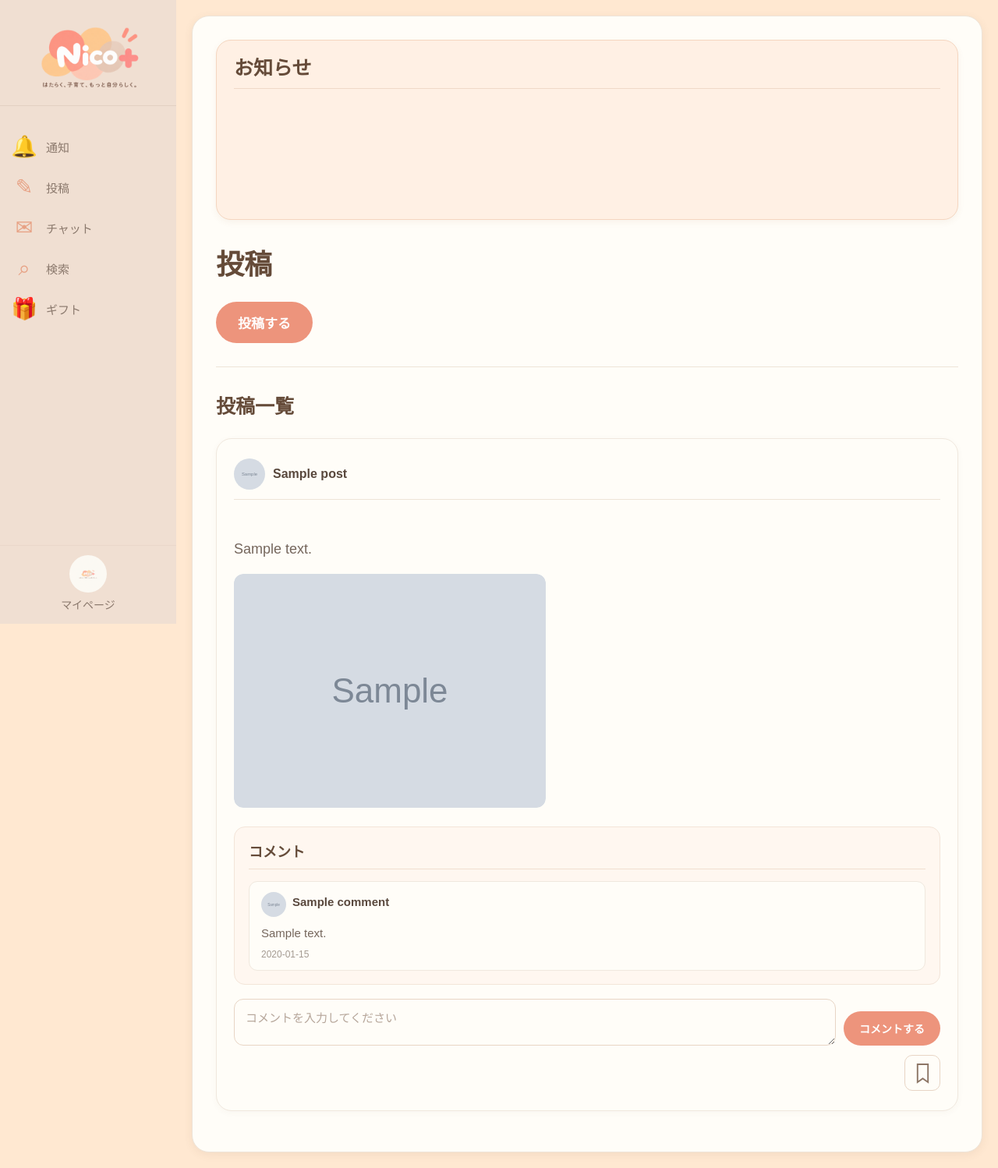
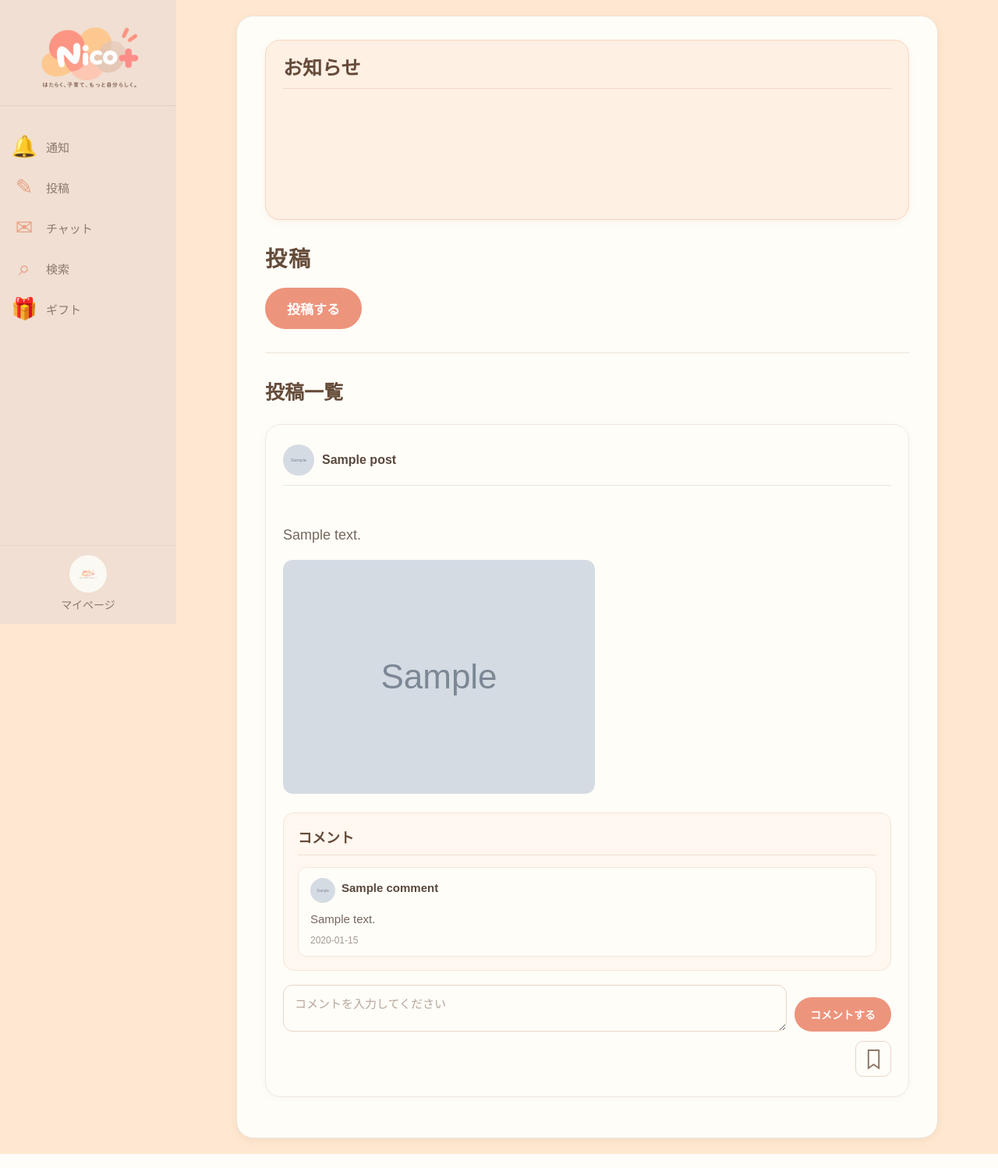
Before and after one commit to sunsun0924/Nico-, a Java web app: page /post/post.jsp in a window 1280 px wide. Shown: the whole page at 78% size. Run offline with Tomcat 11, a stand-in JSP engine, Linux system fonts and the light colour scheme; the template is opened without the code that fills it: most values are stand-ins (such as "Sample title", 1, 10 or a date in 2020); grey boxes marked "Sample" are stand-in pictures.

Commit message:
post.cssssssssssssssssssssssssssssssssssss

```diff
--- a/src/main/webapp/css/post.css
+++ b/src/main/webapp/css/post.css
@@ -14,16 +14,24 @@ body {
     color: #59483d;
 }
 
-/* ========================================
+/* =========================
    投稿画面全体
-======================================== */
+========================= */
 
 .home-header {
     width: calc(100% - 266px);
-    max-width: 1100px;
+    max-width: 900px;
     min-height: 90vh;
+
+    /* 中央寄せに変更 */
     margin: 20px 20px 20px 246px;
-    padding: 30px;
+
+    /* ここを変更 */
+    margin-left: auto;
+    margin-right: auto;
+    transform: translateX(113px);
+
+    padding: 30px 36px;
     background-color: #fffdf8;
     border: 1px solid #eee4d8;
     border-radius: 22px;
@@ -35,10 +43,12 @@ body {
 ======================================== */
 
 .home-header h1 {
-    margin: 0 0 25px;
-    font-size: 36px;
-    font-weight: bold;
+    margin-top: 0;
+    font-size: 28px;
+    font-weight: 700;
+    letter-spacing: 2px;
     color: #654b39;
+    text-align: left;
 }
 
 .home-header h3 {
--- a/src/main/webapp/post/post.jsp
+++ b/src/main/webapp/post/post.jsp
@@ -1,4 +1,3 @@
-
 <%@ page contentType="text/html; charset=UTF-8" pageEncoding="UTF-8" %>
 
 <%@ taglib prefix="c" uri="jakarta.tags.core" %>
```
